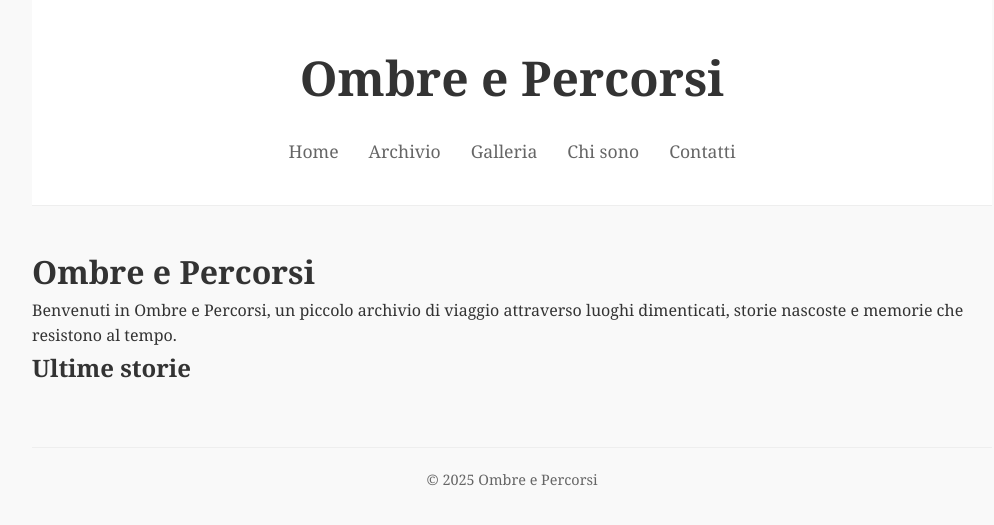
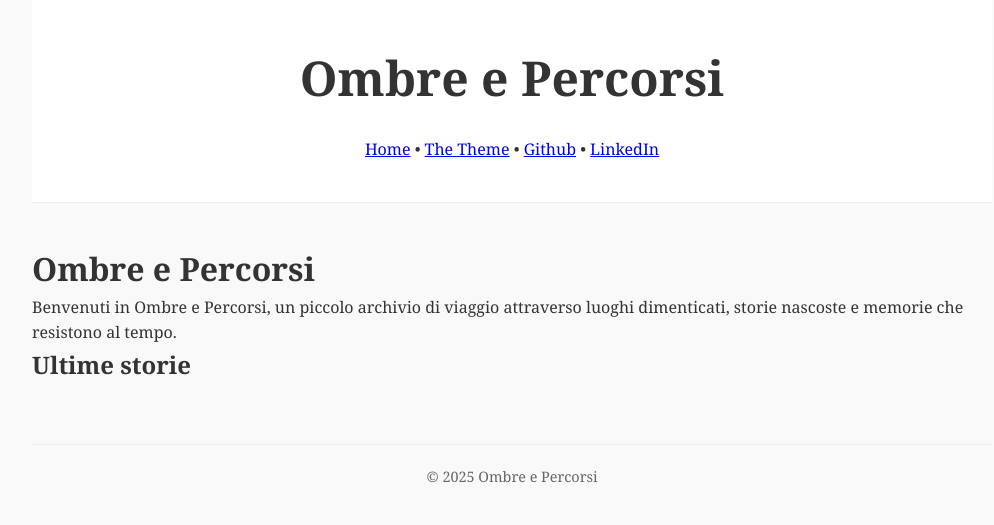
Before and after one commit to pietro00b/ombre-e-percorsi, a Jekyll site: the page built from index.md, in a window 1280 px wide. Shown: the top 525 px of the page, without its empty margins (128-1122 px from the left). Built offline with Jekyll 4.4.1, drawn with Linux system fonts in a browser that asks for light colours.

Commit message:
Update navigation.html

```diff
--- a/_includes/navigation.html
+++ b/_includes/navigation.html
@@ -1,9 +1,6 @@
 <nav class="site-nav">
-  <ul>
-    <li><a href="{{ '/' | relative_url }}">Home</a></li>
-    <li><a href="{{ '/archivio/' | relative_url }}">Archivio</a></li>
-    <li><a href="{{ '/galleria/' | relative_url }}">Galleria</a></li>
-    <li><a href="{{ '/about/' | relative_url }}">Chi sono</a></li>
-    <li><a href="{{ '/contatti/' | relative_url }}">Contatti</a></li>
-  </ul>
+  <a href="{{ '/' | relative_url }}">Home</a> •
+  <a href="{{ '/about/' | relative_url }}">The Theme</a> •
+  <a href="https://github.com/pietro00b">Github</a> •
+  <a href="#">LinkedIn</a>
 </nav>
```
